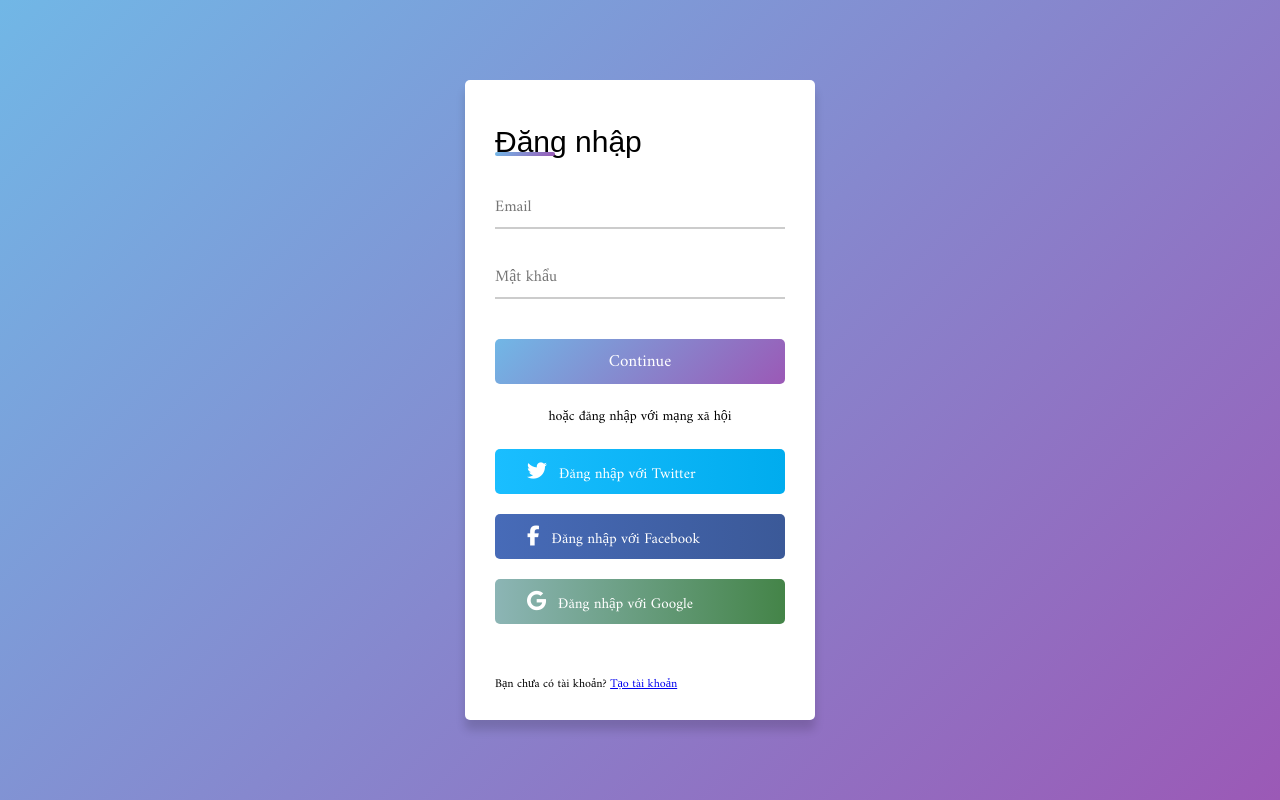
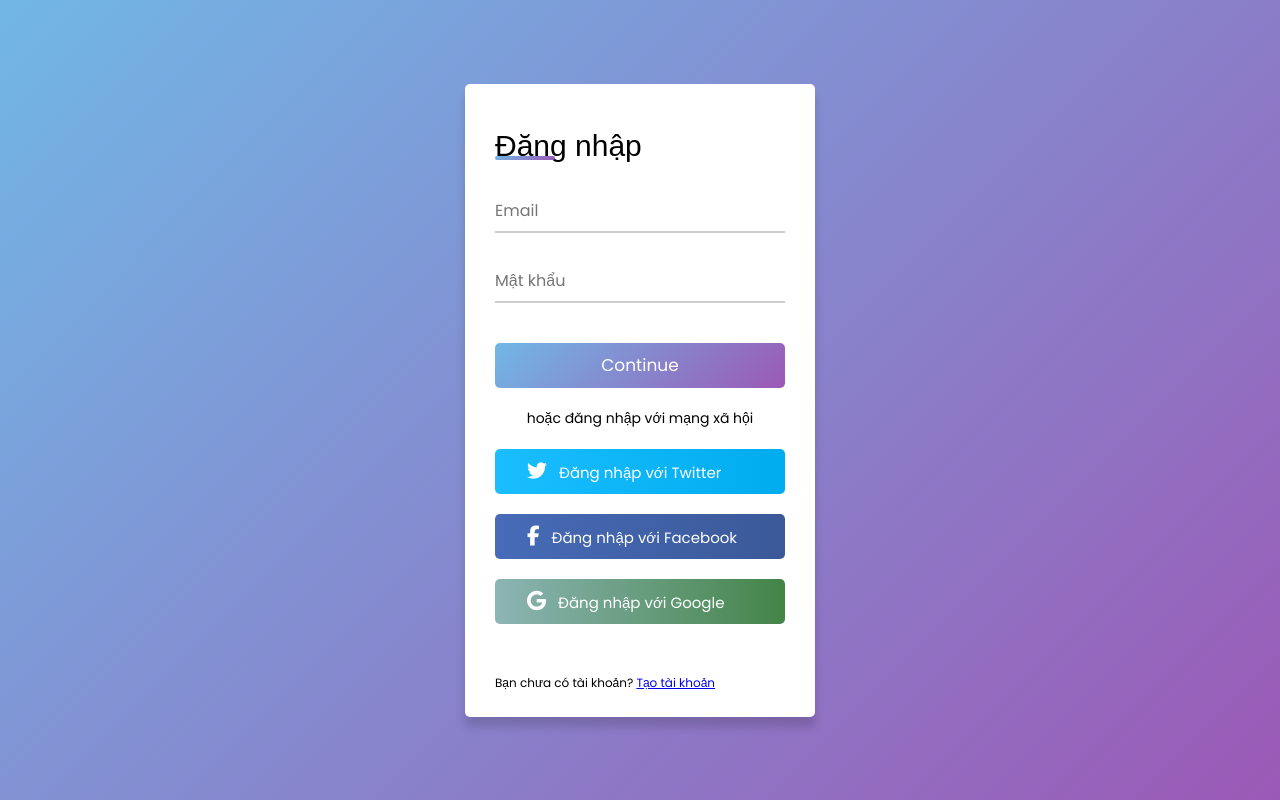
Before and after one commit to dovansonbk/Form-Dang_Nhap, a plain HTML site: page index.html in a window 1280 px wide. Drawn offline with Linux system fonts and the light colour scheme.

Commit message:
Cap nhat FONT

```diff
--- a/style.css
+++ b/style.css
@@ -1,9 +1,9 @@
-@import url('https://fonts.googleapis.com/css2?family=Amiri&display=swap');
+@import url('https://fonts.googleapis.com/css2?family=Poppins: wght@200;300;400;500;600;700&display=swap');
 *{
 	margin: 0;
 	padding: 0;
 	box-sizing: border-box;
-	font-family: 'Amiri', serif;
+	font-family: 'poppins', sans-serif;
 }
 html,body{
 	display: grid;
```
